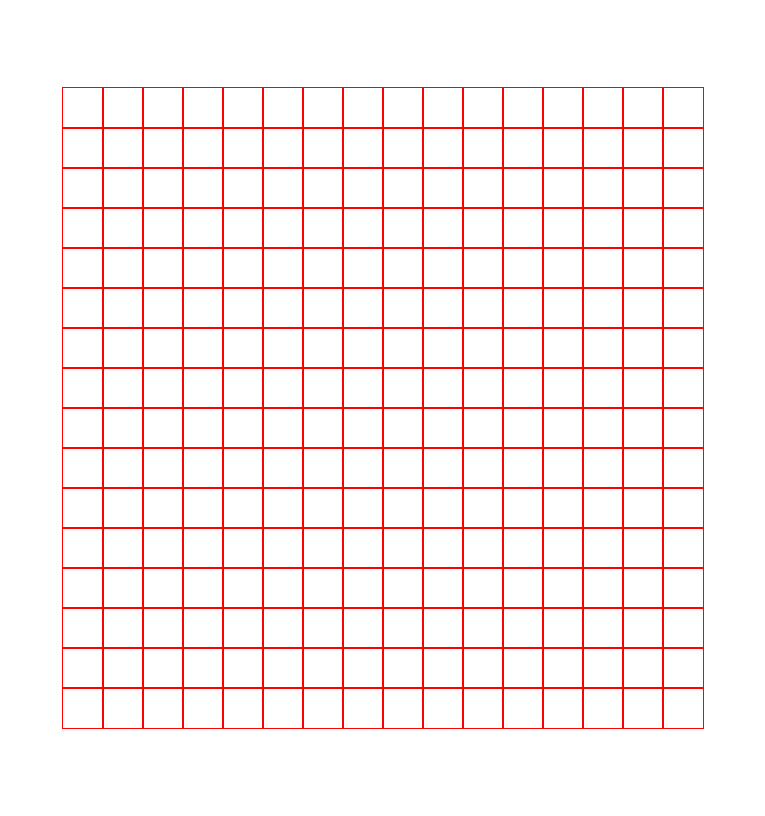
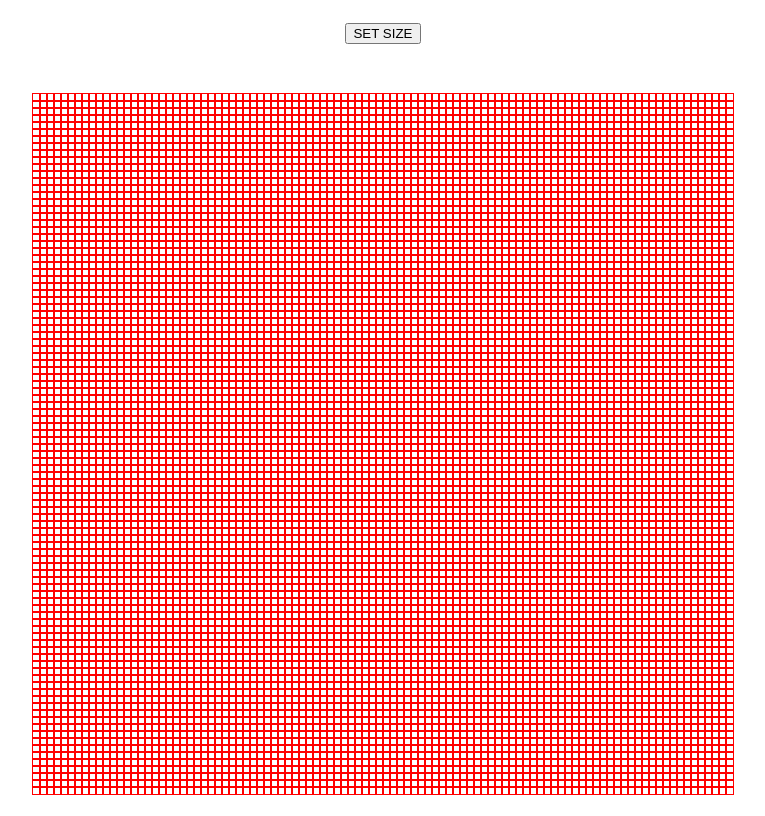
Before and after one commit to petery123/etch-a-sketch, a plain HTML site: page index.html in a window 1280 px wide. Shown: the whole page, without its empty margins (257-1022 px from the left). Drawn offline with Linux system fonts and the light colour scheme.

Commit message:
Make grid boxes changable to fit set size
-Button for request for custom number added but no functionality has been added to it

```diff
--- a/etch.css
+++ b/etch.css
@@ -1,18 +1,17 @@
-body{
+.main{
     display: flex;
+    flex-direction: column;
+    gap: 50px;
     height: 100vh;
     align-items: center;
     justify-content: center;
 }
 .container{
     display: flex;
-    max-width: 640px;
 }
 
 .box{
     outline: red solid 1px;
-    height: 40px;
-    width: 40px;
 }
 
 .changeBC{
--- a/etch.js
+++ b/etch.js
@@ -2,18 +2,23 @@ const container = document.querySelector(".container");
 const line = document.createElement("div");
 line.classList.add("line")
 
-for (i = 0; i < 16; i++){
+const SIDES = 700;
+let size = 100;
+let boxSide = SIDES / size;
+
+for (i = 0; i < size; i++){
     const box = document.createElement("div");
     box.classList.add("box");
+    box.setAttribute("style", `width: ${boxSide}px; height: ${boxSide}px`)
     line.appendChild(box);
 }
 
-for (i = 0; i < 16; i++){
+for (i = 0; i < size; i++){
     container.appendChild(line.cloneNode(true));
 }
 
 container.addEventListener('mouseover', handleMouseOver);
 
 function handleMouseOver(event){
-    console.log(event.target.classList.add("changeBC"));
+    event.target.classList.add("changeBC");
 }
--- a/index.html
+++ b/index.html
@@ -8,8 +8,11 @@
     <script src="etch.js" defer></script>
 </head>
 <body>
-    <div class="container">
+    <div class="main">
+        <button>SET SIZE</button>
+        <div class="container">
 
+        </div>
     </div>
 </body>
 </html>
```
